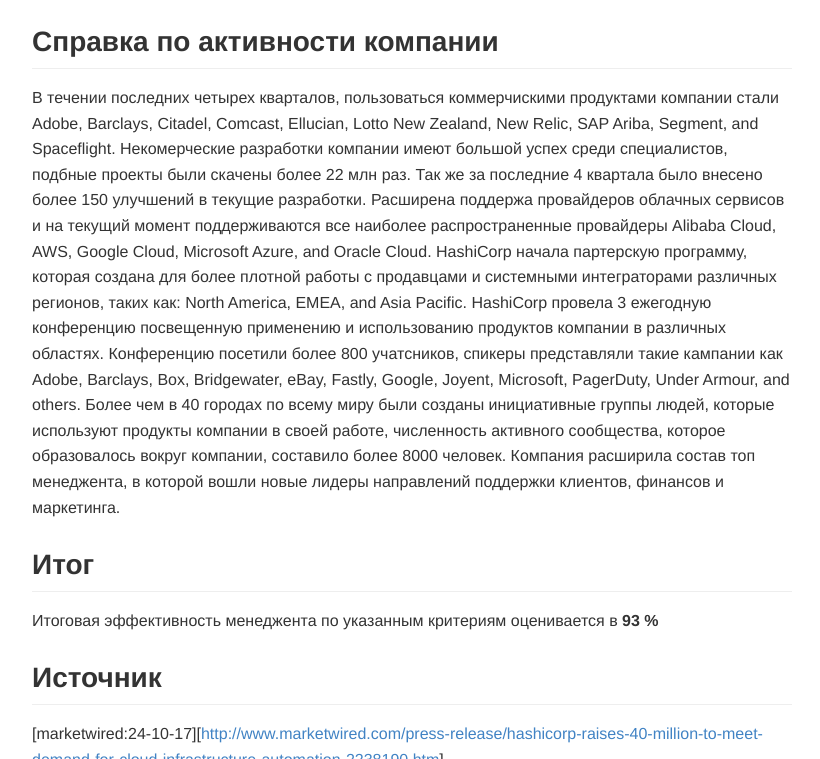
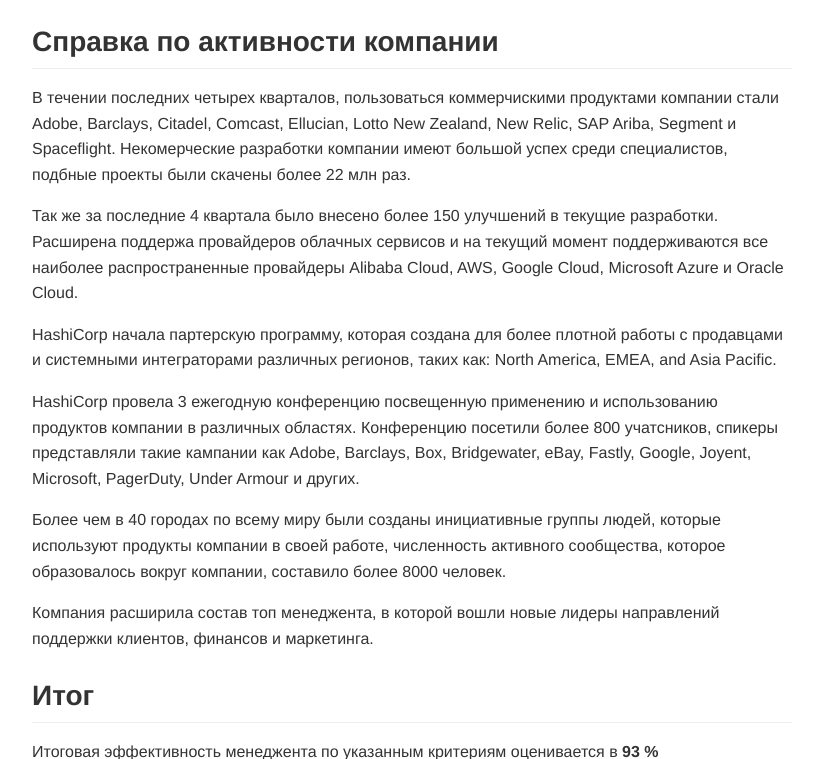
Before and after one commit to ubun22/Ubun1.github.io, a plain HTML site: page index.html in a window 1280 px wide. Shown: the part 2041-2800 px from the top of the page, without its empty margins (243-1063 px from the left). Drawn offline with Linux system fonts and the light colour scheme.

Commit message:
add paragraphs

```diff
--- a/index.html
+++ b/index.html
@@ -1,16 +1,24 @@
 <!doctype html>
 <html>
+
 <head>
   <meta charset="utf-8">
   <meta name="viewport" content="width=device-width, initial-scale=1, minimal-ui">
   <title>Расчет эффективности менеджемента компании Hashicorp ![img][logo]</title>
   <link type="text/css" rel="stylesheet" href="assets/css/github-markdown.css">
   <link type="text/css" rel="stylesheet" href="assets/css/pilcrow.css">
-    <link type="text/css" rel="stylesheet" href="assets/css/hljs-github.min.css"/>
+  <link type="text/css" rel="stylesheet" href="assets/css/hljs-github.min.css" />
 </head>
+
 <body>
-    <article class="markdown-body"><h3 id="расчет-эффективности-менеджемента-компании-hashicorp-![img][logo]"><a class="header-link" href="#расчет-эффективности-менеджемента-компании-hashicorp-![img][logo]"></a>Расчет эффективности менеджемента компании Hashicorp <img src="https://commons.wikimedia.org/wiki/File:HashiCorp_Logo_no_text.png#/media/File:HashiCorp_Logo_no_text.png" alt="img"></h3>
-<h2 id="краткое-описание"><a class="header-link" href="#краткое-описание"></a>Краткое описание</h2>
+  <article class="markdown-body">
+    <h3 id="расчет-эффективности-менеджемента-компании-hashicorp-![img][logo]">
+      <a class="header-link" href="#расчет-эффективности-менеджемента-компании-hashicorp-![img][logo]"></a>Расчет эффективности менеджемента компании Hashicorp
+      <img src="https://commons.wikimedia.org/wiki/File:HashiCorp_Logo_no_text.png#/media/File:HashiCorp_Logo_no_text.png"
+        alt="img">
+    </h3>
+    <h2 id="краткое-описание">
+      <a class="header-link" href="#краткое-описание"></a>Краткое описание</h2>
     <table>
       <thead>
         <tr>
@@ -20,39 +28,56 @@
       </thead>
       <tbody>
         <tr>
-<td><strong>Type</strong></td>
+          <td>
+            <strong>Type</strong>
+          </td>
           <td>Private</td>
         </tr>
         <tr>
-<td><strong>Founded</strong></td>
+          <td>
+            <strong>Founded</strong>
+          </td>
           <td>2012</td>
         </tr>
         <tr>
-<td><strong>Founder</strong></td>
+          <td>
+            <strong>Founder</strong>
+          </td>
           <td>Mitchell Hashimoto, Armon Dadgar</td>
         </tr>
         <tr>
-<td><strong>Headquarters</strong></td>
+          <td>
+            <strong>Headquarters</strong>
+          </td>
           <td>San Francisco, California, United States</td>
         </tr>
         <tr>
-<td><strong>Products</strong></td>
+          <td>
+            <strong>Products</strong>
+          </td>
           <td>Vagrant, Packer, Serf, Consul, Terraform, Vault, Nomad</td>
         </tr>
         <tr>
-<td><strong>Website</strong></td>
-<td><a href="https://www.hashicorp.com">https://www.hashicorp.com</a></td>
+          <td>
+            <strong>Website</strong>
+          </td>
+          <td>
+            <a href="https://www.hashicorp.com">https://www.hashicorp.com</a>
+          </td>
         </tr>
       </tbody>
     </table>
     <blockquote>
-<p>HashiCorp is a company based in San Francisco that solves development, operations, and security challenges in infrastructure so organizations can focus on business-critical tasks.</p>
+      <p>HashiCorp is a company based in San Francisco that solves development, operations, and security challenges in infrastructure
+        so organizations can focus on business-critical tasks.</p>
     </blockquote>
-<h2 id="топ-менеджмент"><a class="header-link" href="#топ-менеджмент"></a>Топ менеджмент</h2>
+    <h2 id="топ-менеджмент">
+      <a class="header-link" href="#топ-менеджмент"></a>Топ менеджмент</h2>
     <ul class="list">
       <li>Founder &amp; Co-CTO</li>
       <li>CEO</li>
-<li>vice presidents: <ul class="list">
+      <li>vice presidents:
+        <ul class="list">
           <li>people </li>
           <li>worldwide service </li>
           <li>support customer success </li>
@@ -65,7 +90,8 @@
         </ul>
       </li>
     </ul>
-<h2 id="оценка-эффективности"><a class="header-link" href="#оценка-эффективности"></a>Оценка эффективности</h2>
+    <h2 id="оценка-эффективности">
+      <a class="header-link" href="#оценка-эффективности"></a>Оценка эффективности</h2>
     <table>
       <thead>
         <tr>
@@ -121,30 +147,52 @@
         </tr>
       </tbody>
     </table>
-<h2 id="комментарии"><a class="header-link" href="#комментарии"></a>Комментарии</h2>
+    <h2 id="комментарии">
+      <a class="header-link" href="#комментарии"></a>Комментарии</h2>
     <ol class="list">
       <li>Наличие большого количества продуктов, упрощающих работу с большим количеством облачных сервисов.</li>
       <li>Постоянный рост активного сообщества. Заинтересованность крупных софтверных компаний в продуктах hashicorp.</li>
-<li>При развитии проектов используются современные agile фреймворки для управления процессами и исключительно устойчивые методики разработки</li>
+      <li>При развитии проектов используются современные agile фреймворки для управления процессами и исключительно устойчивые
+        методики разработки</li>
       <li>Рентабельность производства так же высока.</li>
       <li>Продукты компании задают тон развития всему направлению разработки DevOps инструментов.</li>
-<li>В октябре 2017 года завершился третий ранд инвестиций, по итоам которого капитализация компании достигла 75 млн. usd. </li>
+      <li>В октябре 2017 года завершился третий ранд инвестиций, по итоам которого капитализация компании достигла 75 млн. usd.
+        </li>
       <li>Качество продуктов компании многократно отмечалось как специалистами так и сообществом разрабтчиков.</li>
       <li>Работники компании отмечают высокие корпоративные стандарты и идейный коллектив. </li>
     </ol>
-<h2 id="справка-по-активности-компании"><a class="header-link" href="#справка-по-активности-компании"></a>Справка по активности компании</h2>
-<p>В течении последних четырех кварталов, пользоваться коммерчискими продуктами компании стали Adobe, Barclays, Citadel, Comcast, Ellucian, Lotto New Zealand, New Relic, SAP Ariba, Segment, and Spaceflight.
-Некомерческие разработки компании имеют большой успех среди специалистов, подбные проекты были скачены более 22 млн раз.
-Так же за последние 4 квартала было внесено более 150 улучшений в текущие разработки.
-Расширена поддержа провайдеров облачных сервисов и на текущий момент поддерживаются все наиболее распространенные провайдеры Alibaba Cloud, AWS, Google Cloud, Microsoft Azure, and Oracle Cloud.
-HashiCorp начала партерскую программу, которая создана для более плотной работы с продавцами и системными интеграторами различных регионов, таких как:  North America, EMEA, and Asia Pacific.
-HashiCorp провела 3 ежегодную конференцию посвещенную применению и использованию продуктов компании в различных областях. Конференцию посетили более 800 учатсников, спикеры представляли такие кампании как Adobe, Barclays, Box, Bridgewater, eBay, Fastly, Google, Joyent, Microsoft, PagerDuty, Under Armour, and others.
-Более чем в 40 городах по всему миру были созданы инициативные группы людей, которые используют продукты компании в своей работе, численность активного сообщества, которое образовалось вокруг компании, составило более 8000 человек.
-Компания расширила состав топ менеджента, в которой вошли новые лидеры направлений поддержки клиентов, финансов и маркетинга.</p>
-<h2 id="итог"><a class="header-link" href="#итог"></a>Итог</h2>
-<p>Итоговая эффективность менеджента по указанным критериям оценивается в <strong><strong>93 %</strong></strong></p>
-<h2 id="источник"><a class="header-link" href="#источник"></a>Источник</h2>
-<p>[marketwired:24-10-17][<a href="http://www.marketwired.com/press-release/hashicorp-raises-40-million-to-meet-demand-for-cloud-infrastructure-automation-2238190.htm">http://www.marketwired.com/press-release/hashicorp-raises-40-million-to-meet-demand-for-cloud-infrastructure-automation-2238190.htm</a>]</p>
+    <h2 id="справка-по-активности-компании">
+      <a class="header-link" href="#справка-по-активности-компании"></a>Справка по активности компании</h2>
+    <p>В течении последних четырех кварталов, пользоваться коммерчискими продуктами компании стали Adobe, Barclays, Citadel,
+      Comcast, Ellucian, Lotto New Zealand, New Relic, SAP Ariba, Segment и  Spaceflight. Некомерческие разработки компании
+      имеют большой успех среди специалистов, подбные проекты были скачены более 22 млн раз.</p>
+    <p>Так же за последние 4 квартала
+      было внесено более 150 улучшений в текущие разработки. Расширена поддержа провайдеров облачных сервисов и на текущий
+      момент поддерживаются все наиболее распространенные провайдеры Alibaba Cloud, AWS, Google Cloud, Microsoft Azure и
+      Oracle Cloud.
+    <p>HashiCorp начала партерскую программу, которая создана для более плотной  работы с продавцами и системными
+      интеграторами различных регионов, таких как: North America, EMEA, and Asia Pacific.</p>
+    <p>HashiCorp провела 3 ежегодную конференцию
+      посвещенную применению и использованию продуктов компании в различных областях. Конференцию посетили более 800 учатсников,
+      спикеры представляли такие кампании как Adobe, Barclays, Box, Bridgewater, eBay, Fastly, Google, Joyent, Microsoft,
+      PagerDuty, Under Armour и  других.</p>
+      <p>Более чем в 40 городах по всему миру были созданы инициативные группы людей, которые
+      используют продукты компании в своей работе, численность активного сообщества, которое образовалось вокруг компании,
+      составило более 8000 человек. </p>
+      <p>Компания расширила состав топ менеджента, в которой вошли новые лидеры направлений поддержки
+      клиентов, финансов и маркетинга.</p>
+    <h2 id="итог">
+      <a class="header-link" href="#итог"></a>Итог</h2>
+    <p>Итоговая эффективность менеджента по указанным критериям оценивается в
+      <strong>
+        <strong>93 %</strong>
+      </strong>
+    </p>
+    <h2 id="источник">
+      <a class="header-link" href="#источник"></a>Источник</h2>
+    <p>[marketwired:24-10-17][
+      <a href="http://www.marketwired.com/press-release/hashicorp-raises-40-million-to-meet-demand-for-cloud-infrastructure-automation-2238190.htm">http://www.marketwired.com/press-release/hashicorp-raises-40-million-to-meet-demand-for-cloud-infrastructure-automation-2238190.htm</a>]</p>
   </article>
 </body>
+
 </html>
```
Lines whose indentation alone changed are shown as unchanged.
